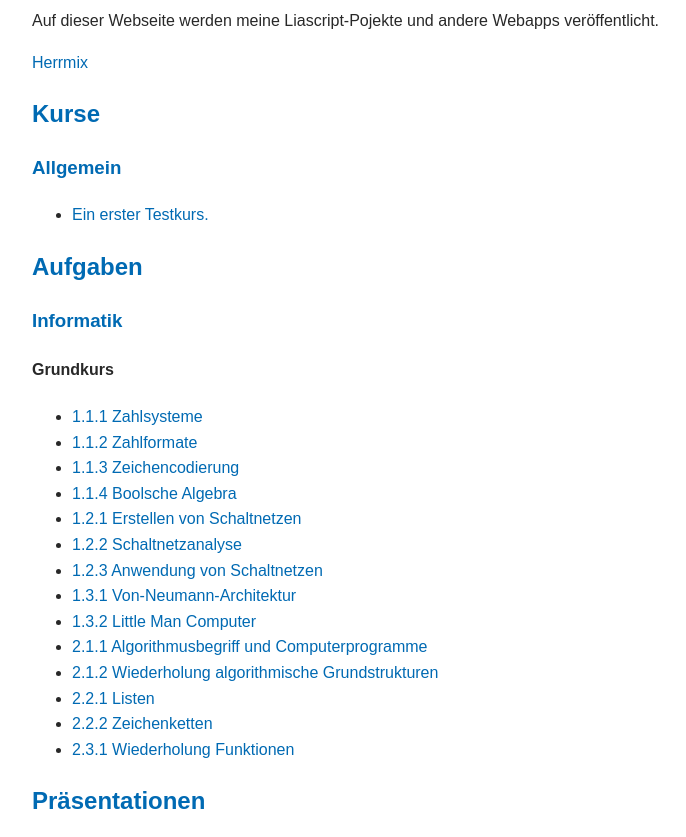
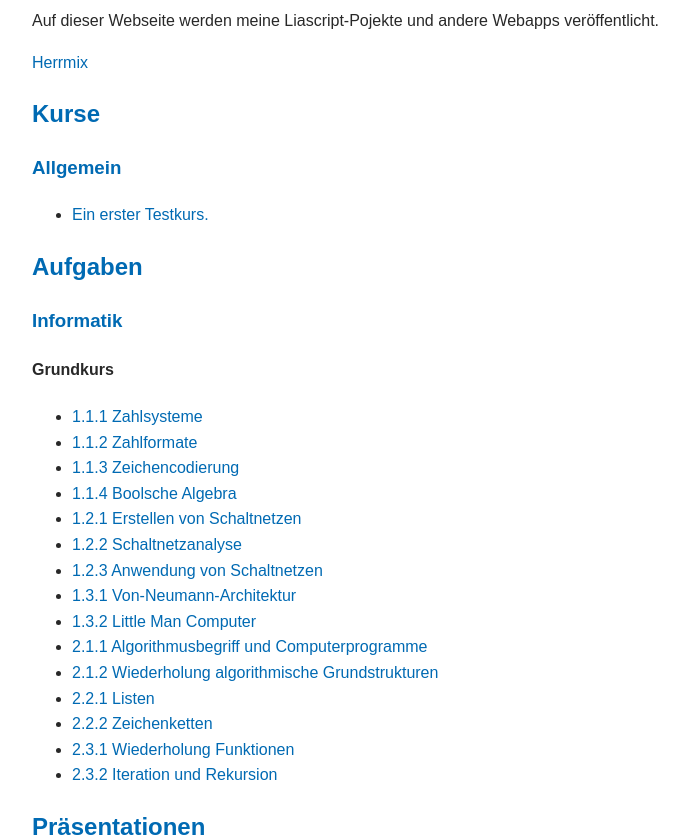
Before and after one commit to gctux/liascript, a plain HTML site: page index.html in a window 1280 px wide. Shown: the part 118-955 px from the top of the page, without its empty margins (58-744 px from the left). Drawn offline with Linux system fonts and the light colour scheme.

Commit message:
Aufgaben Iteration und Rekursion

```diff
--- a/index.html
+++ b/index.html
@@ -33,6 +33,7 @@
         <li><a href="https://liascript.github.io/course/?https://raw.githubusercontent.com/gctux/liascript/main/aufgaben/informatik/grundkurs/2_2_1_Listen.md">2.2.1 Listen</a></li>
         <li><a href="https://liascript.github.io/course/?https://raw.githubusercontent.com/gctux/liascript/main/aufgaben/informatik/grundkurs/2_2_2_Zeichenketten.md">2.2.2 Zeichenketten</a></li>
         <li><a href="https://liascript.github.io/course/?https://raw.githubusercontent.com/gctux/liascript/main/aufgaben/informatik/grundkurs/2_3_1_Wiederholung_Funktionen.md">2.3.1 Wiederholung Funktionen</a></li>
+        <li><a href="https://liascript.github.io/course/?https://raw.githubusercontent.com/gctux/liascript/main/aufgaben/informatik/grundkurs/2_3_2_Iteration_und_Rekursion.md">2.3.2 Iteration und Rekursion</a></li>
     </ul>
     <h2>Präsentationen</h2>
     <h3>Informatik</h3>
```
Also changed, not shown: 1 other file.
